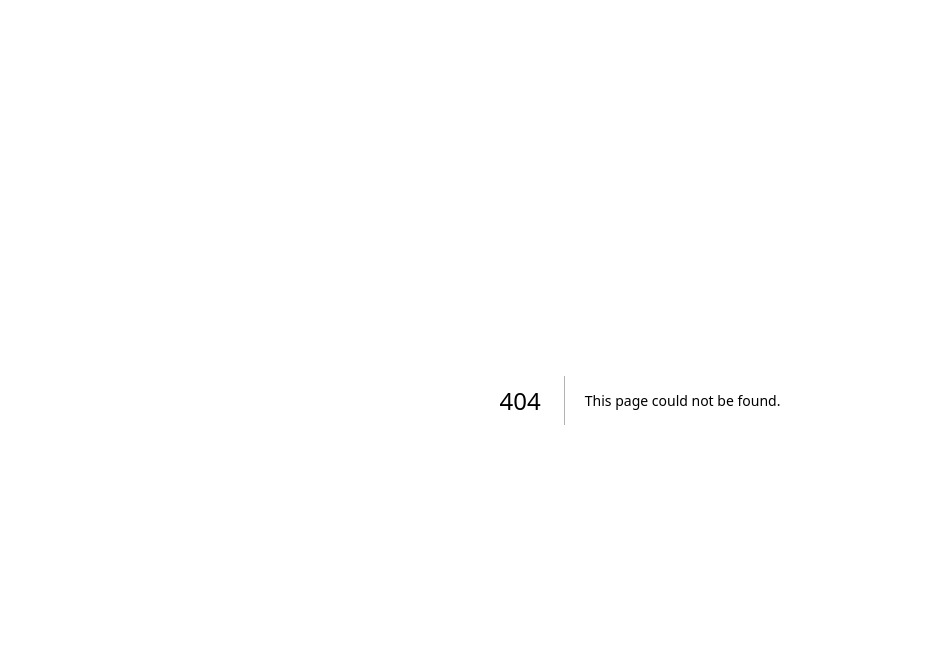
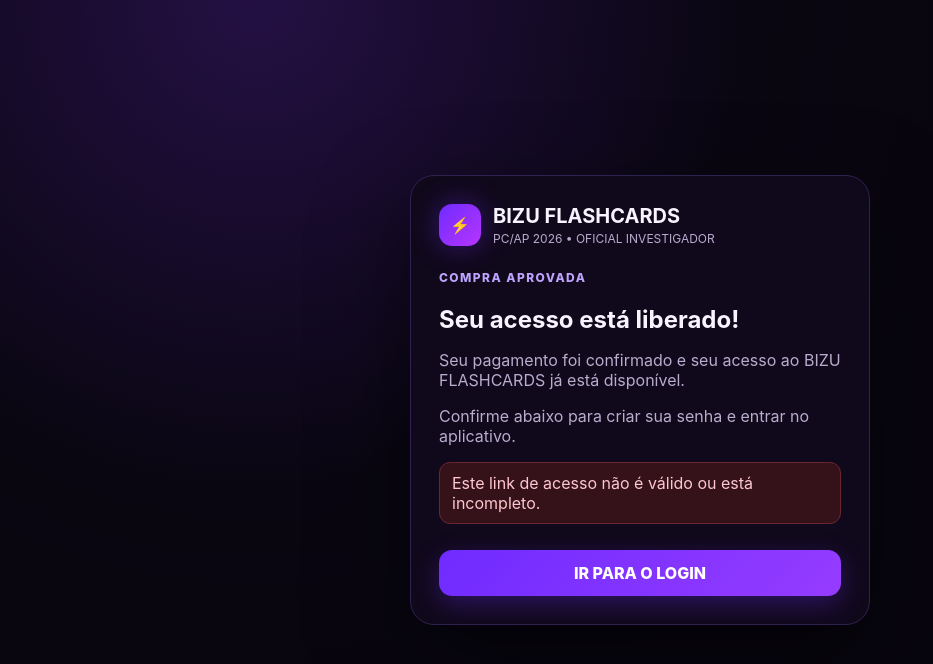
Before and after one commit to Fabiorcg25/bizu-flashcards-pcap, a Next.js app: page /confirmar-acesso in a window 1280 px wide. Before the commit this address had no page. Shown: the top 664 px of the page, without its empty margins (0-933 px from the left). Built offline with nearby package versions, Linux system fonts and the light colour scheme.

Commit message:
Create page.js

```diff
--- /dev/null
+++ b/app/confirmar-acesso/page.js
@@ -0,0 +1,170 @@
+'use client'
+
+import Link from 'next/link'
+import { useEffect, useState } from 'react'
+import { createClient } from '@/lib/supabase/client'
+
+export default function ConfirmarAcessoPage() {
+  const [tokenHash, setTokenHash] = useState('')
+  const [invalid, setInvalid] = useState(false)
+  const [loading, setLoading] = useState(false)
+  const [error, setError] = useState('')
+
+  useEffect(() => {
+    try {
+      const params = new URLSearchParams(window.location.search)
+      const token = params.get('token_hash')
+      const type = params.get('type')
+
+      if (!token || type !== 'invite') {
+        setInvalid(true)
+        return
+      }
+
+      setTokenHash(token)
+    } catch {
+      setInvalid(true)
+    }
+  }, [])
+
+  async function confirmarAcesso() {
+    if (!tokenHash || loading) return
+
+    setLoading(true)
+    setError('')
+
+    try {
+      const supabase = createClient()
+
+      const { error: verifyError } = await supabase.auth.verifyOtp({
+        token_hash: tokenHash,
+        type: 'invite'
+      })
+
+      if (verifyError) {
+        throw verifyError
+      }
+
+      window.history.replaceState({}, '', '/confirmar-acesso')
+      window.location.assign('/definir-senha')
+    } catch {
+      setError(
+        'Este link está inválido ou expirou. Solicite um novo acesso para continuar.'
+      )
+      setLoading(false)
+    }
+  }
+
+  return (
+    <main className="login-wrap">
+      <section className="login-card">
+
+        <div className="brand">
+          <div className="bolt">⚡</div>
+
+          <div>
+            <h1 style={{ margin: 0 }}>
+              BIZU FLASHCARDS
+            </h1>
+
+            <small>
+              PC/AP 2026 • OFICIAL INVESTIGADOR
+            </small>
+          </div>
+        </div>
+
+        <div
+          style={{ marginTop: 24 }}
+          className="eyebrow"
+        >
+          COMPRA APROVADA
+        </div>
+
+        <h1>
+          Seu acesso está liberado!
+        </h1>
+
+        <p className="muted">
+          Seu pagamento foi confirmado e seu acesso ao
+          BIZU FLASHCARDS já está disponível.
+        </p>
+
+        <p className="muted">
+          Confirme abaixo para criar sua senha e entrar no aplicativo.
+        </p>
+
+        {invalid && (
+          <>
+            <div className="error">
+              Este link de acesso não é válido ou está incompleto.
+            </div>
+
+            <Link
+              href="/login"
+              className="btn btn-primary"
+              style={{
+                width: '100%',
+                marginTop: 14
+              }}
+            >
+              IR PARA O LOGIN
+            </Link>
+          </>
+        )}
+
+        {!invalid && tokenHash && (
+          <button
+            type="button"
+            className="btn btn-primary"
+            style={{
+              width: '100%',
+              marginTop: 14
+            }}
+            onClick={confirmarAcesso}
+            disabled={loading}
+          >
+            {loading
+              ? 'CONFIRMANDO ACESSO...'
+              : 'CRIAR MINHA SENHA'}
+          </button>
+        )}
+
+        {error && (
+          <>
+            <div
+              className="error"
+              style={{ marginTop: 14 }}
+            >
+              {error}
+            </div>
+
+            <Link
+              href="/login"
+              className="btn"
+              style={{
+                width: '100%',
+                marginTop: 12
+              }}
+            >
+              IR PARA O LOGIN
+            </Link>
+          </>
+        )}
+
+        {!invalid && !error && (
+          <p
+            className="muted"
+            style={{
+              fontSize: 12,
+              marginTop: 18
+            }}
+          >
+            Por segurança, seu convite somente será confirmado
+            quando você tocar no botão acima.
+          </p>
+        )}
+
+      </section>
+    </main>
+  )
+}
```
